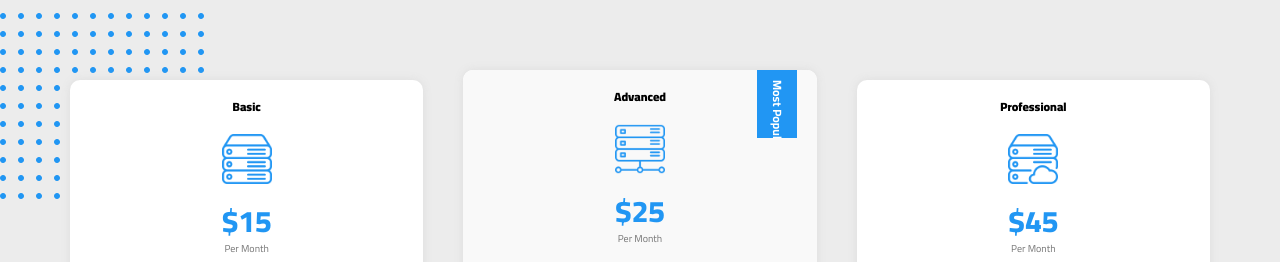
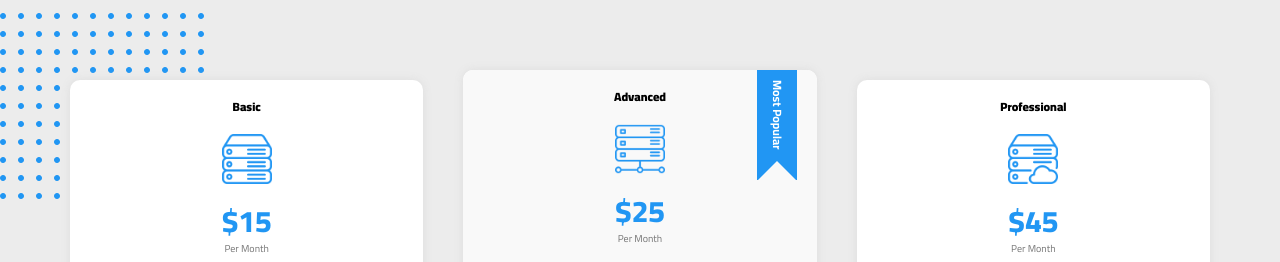
Before and after one commit to AIMIMA/Template_Three, a plain HTML site: page index.html in a window 1280 px wide. In both pictures the pointer is over the element 639 px from the left and 9482 px from the top of the page. Shown: the part 9315-9577 px from the top of the page. Drawn offline with Linux system fonts and the light colour scheme.

Commit message:
Original Project

```diff
--- a/css/AIM.css
+++ b/css/AIM.css
@@ -1342,7 +1342,7 @@ img.dots-t {
     transition: var(--main-transition);
 }
 .plans .box:nth-child(2):hover .info::after {
-    border-color: #f9f9f9;
+    border-bottom-color: #f9f9f9;
 }
 .plans .info h3 {
     font-size: 1.2em;
```
